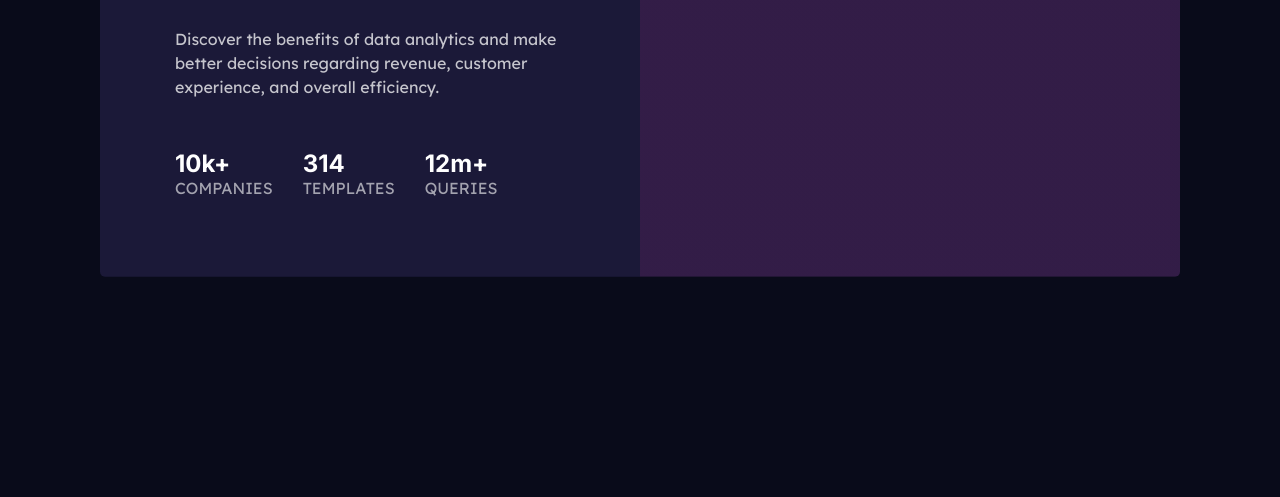
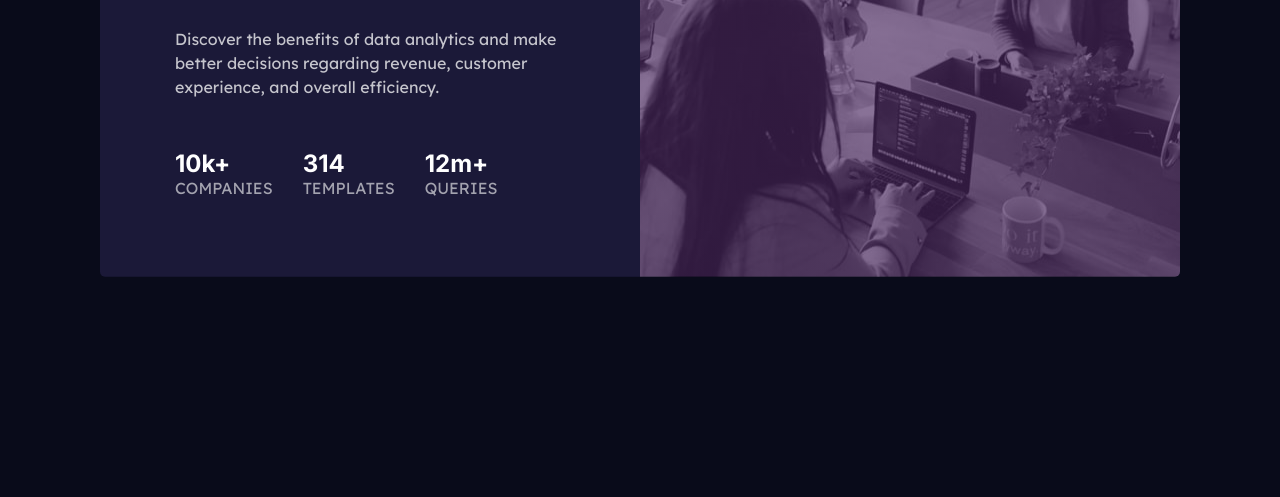
Before and after one commit to eeffoCdecI/stats-preview, a plain HTML site: page index.html in a window 1280 px wide. Shown: the part 303-800 px from the top of the page. Drawn offline with Linux system fonts and the light colour scheme.

Commit message:
Update style.css

```diff
--- a/style.css
+++ b/style.css
@@ -57,7 +57,7 @@ body {
 .image {
     width: 540px;
     height: 446px;
-    background: linear-gradient(rgba(73, 38, 95, 0.65), rgba(73, 38, 95, 0.65)), url('./stats-preview-card-component-main/images/image-header-desktop.jpg');
+    background: linear-gradient(rgba(73, 38, 95, 0.65), rgba(73, 38, 95, 0.65)), url('images/image-header-desktop.jpg');
     border-radius: 0 5px 5px 0;
 
 }
```
